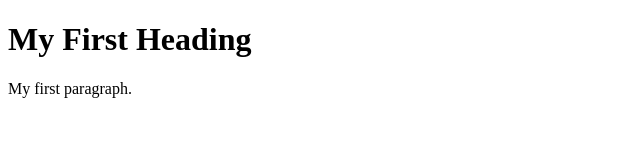
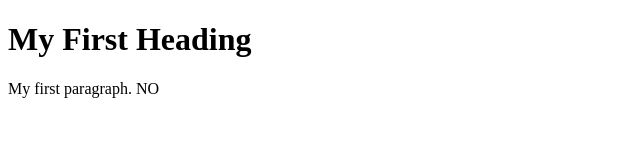
Before and after one commit to TReV-89/coursera-test, a plain HTML site: page index.html in a window 1280 px wide. Shown: the full height of the page, 0-640 px from the left. Drawn offline with Linux system fonts and the light colour scheme.

Commit message:
first html

```diff
--- a/index.html
+++ b/index.html
@@ -6,7 +6,7 @@
 <body>
 
 <h1>My First Heading</h1>
-<p>My first paragraph.</p>
+<p>My first paragraph. NO</p>
 
 </body>
 </html>
```
